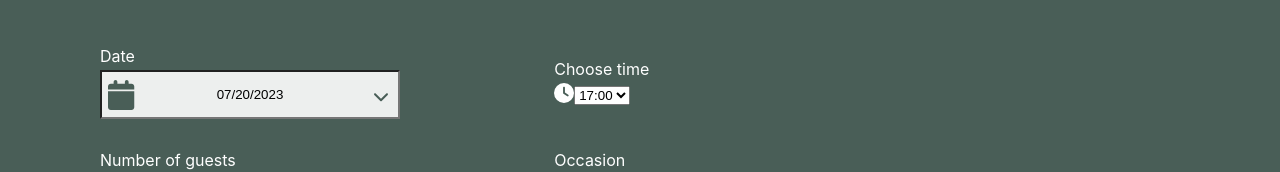
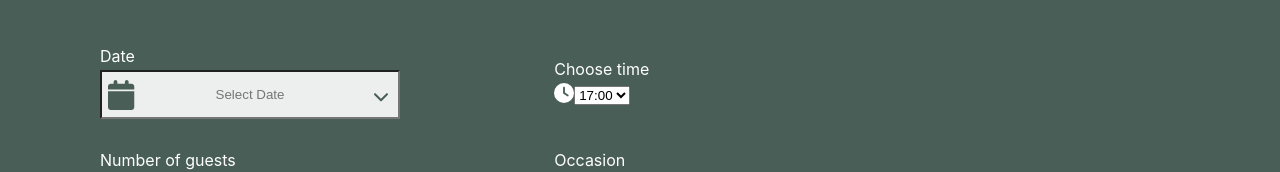
Before and after one commit to AshrafMuhammadNaeem/littlelemon-web, a React (Create React App) app: page /reservation in a window 1280 px wide. Shown: the part 213-385 px from the top of the page. Built offline with nearby package versions, Linux system fonts and the light colour scheme; a web font is replaced by a local one.

Commit message:
Update BookingForm.js

```diff
--- a/src/BookingForm.js
+++ b/src/BookingForm.js
@@ -70,7 +70,12 @@ export  const  BookingForm = ({
               <div className="form">
               <div className="icon-wraper">
               <label htmlFor="res-date"> Date</label>
-               <DatePicker  id="res-date" name= "date" placeholderText="Select Date" selected={formData.date} onChange={(date) => { handleDateChange(date); handleDateSelection(date); }} min={new Date().toISOString().split("T")[0]} />
+               <DatePicker  id="res-date" name= "date"
+                placeholderText="Select Date"
+                selected={formData.date ? null : "Select Date"}
+                onChange={(date) => { handleDateChange(date); handleDateSelection(date); }}
+                min={new Date().toISOString().split("T")[0]}
+                />
               <FontAwesomeIcon icon={faChevronDown} className="icon-2" />
               <FontAwesomeIcon icon={faCalendar} fontSize={30} className="icon" />
               </div>
```
